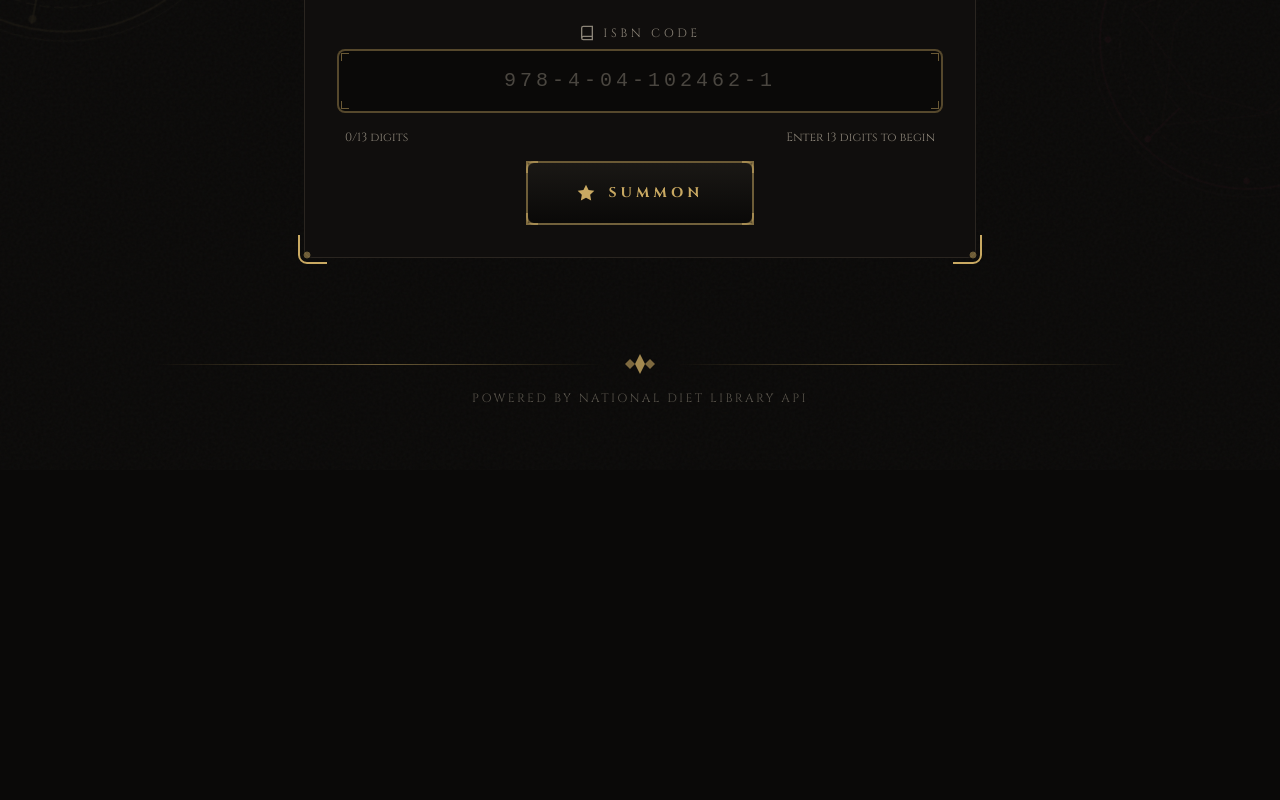
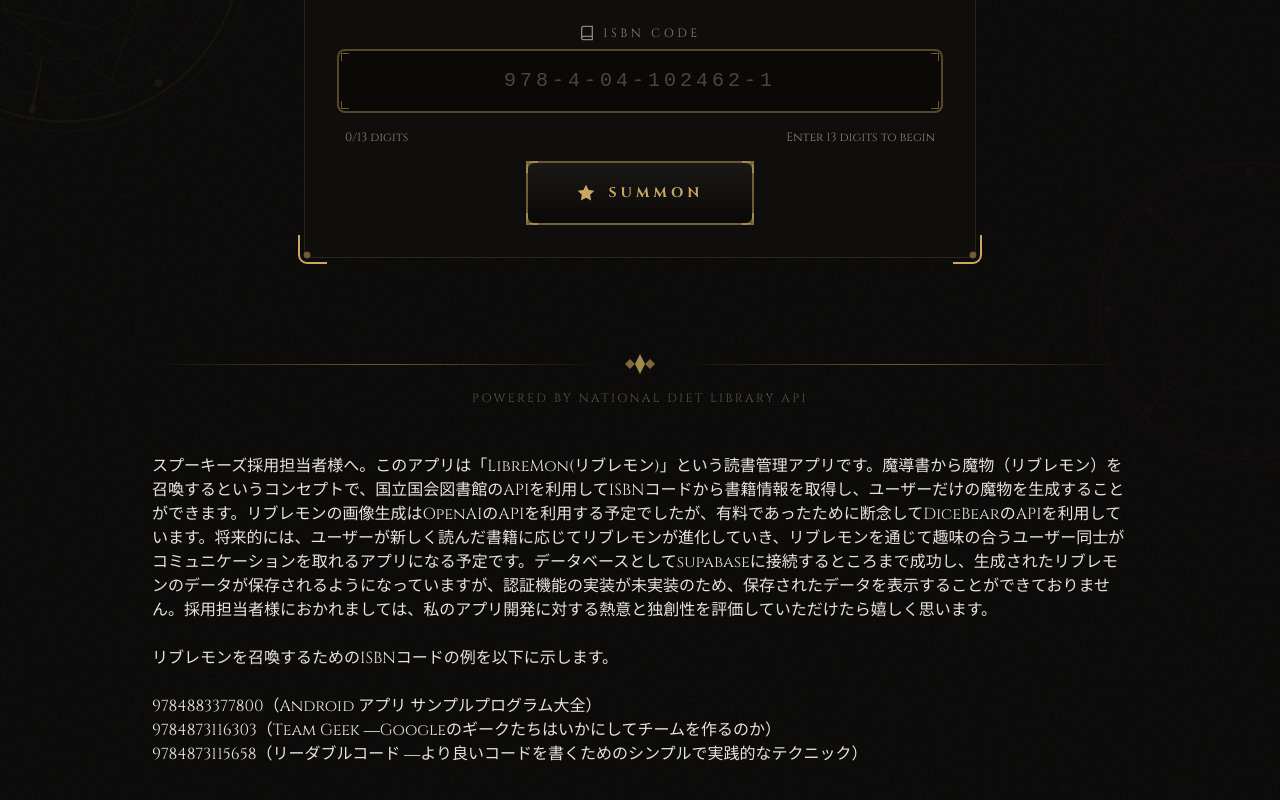
Before and after one commit to youic99/LibreMon, a Next.js app: page / in a window 1280 px wide. Shown: the part 608-1408 px from the top of the page. Before the commit the page ends 1078 px from the top, so only its background shows below. Built offline with nearby package versions, Linux system fonts and the light colour scheme.

Commit message:
メッセージの追加

```diff
--- a/app/page.tsx
+++ b/app/page.tsx
@@ -638,6 +638,15 @@ export default function Home() {
             POWERED BY NATIONAL DIET LIBRARY API
           </p>
         </footer>
+        <div>
+          <p>スプーキーズ採用担当者様へ。このアプリは「LibreMon(リブレモン)」という読書管理アプリです。魔導書から魔物（リブレモン）を召喚するというコンセプトで、国立国会図書館のAPIを利用してISBNコードから書籍情報を取得し、ユーザーだけの魔物を生成することができます。リブレモンの画像生成はOpenAIのAPIを利用する予定でしたが、有料であったために断念してDiceBearのAPIを利用しています。将来的には、ユーザーが新しく読んだ書籍に応じてリブレモンが進化していき、リブレモンを通じて趣味の合うユーザー同士がコミュニケーションを取れるアプリになる予定です。データベースとしてsupabaseに接続するところまで成功し、生成されたリブレモンのデータが保存されるようになっていますが、認証機能の実装が未実装のため、保存されたデータを表示することができておりません。採用担当者様におかれましては、私のアプリ開発に対する熱意と独創性を評価していただけたら嬉しく思います。</p>
+          <br />
+          <p>リブレモンを召喚するためのISBNコードの例を以下に示します。</p>
+          <br />
+          <p>9784883377800（Android アプリ サンプルプログラム大全）</p>
+          <p>9784873116303（Team Geek ―Googleのギークたちはいかにしてチームを作るのか）</p>
+          <p>9784873115658（リーダブルコード ―より良いコードを書くためのシンプルで実践的なテクニック）</p>
+        </div>
       </div>
     </main>
   );
```
